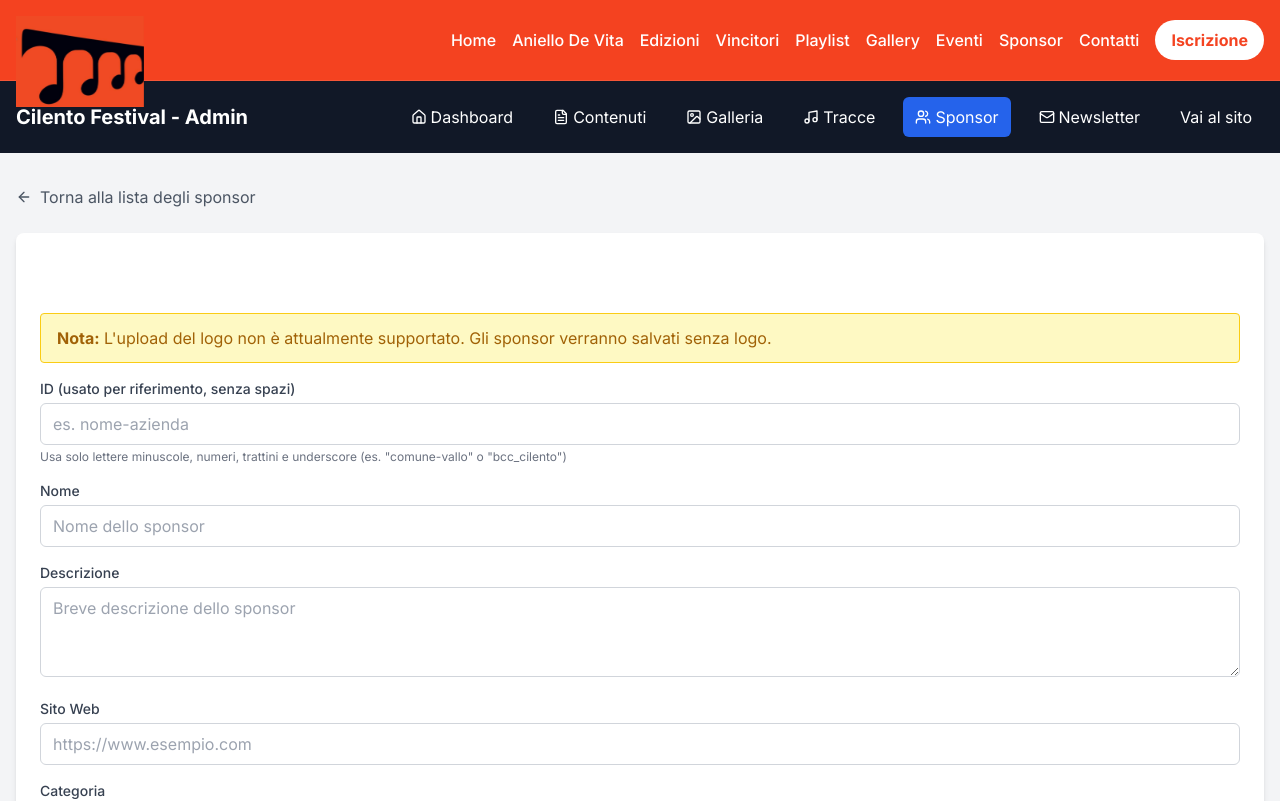
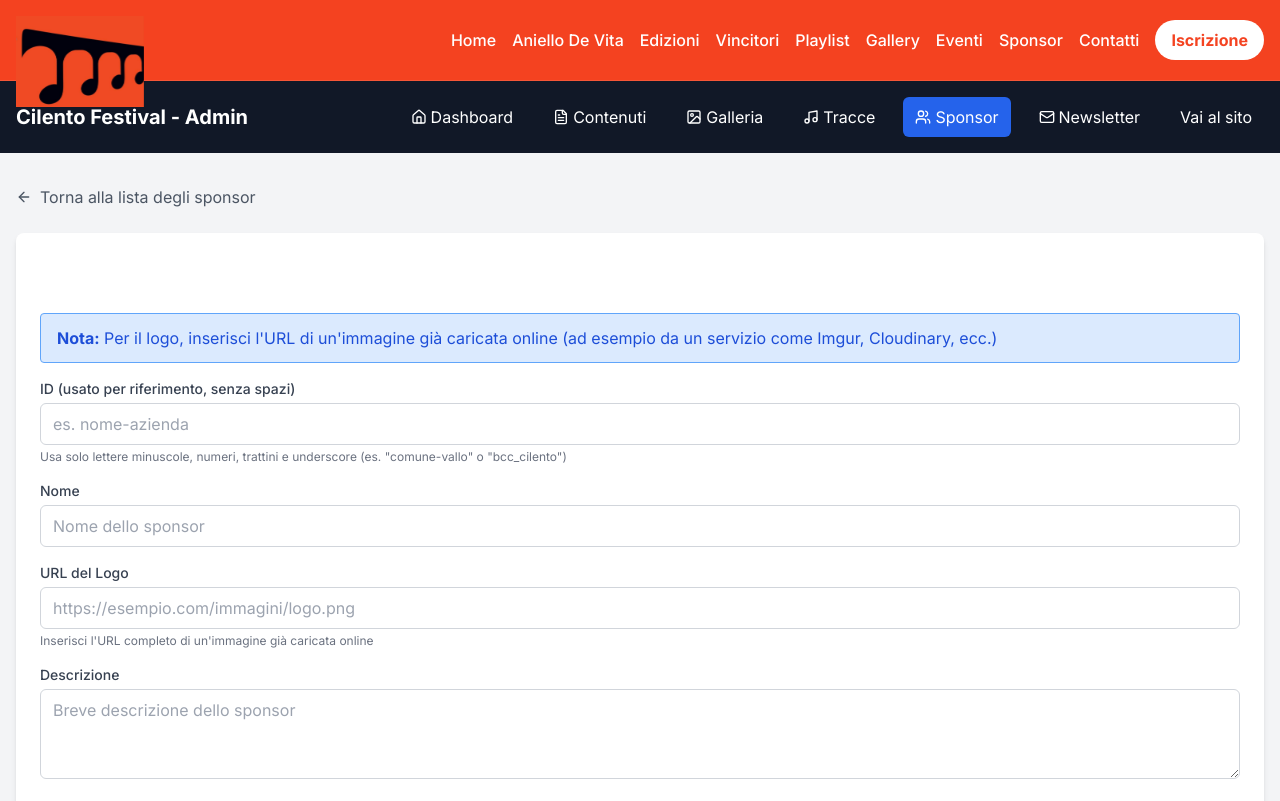
Before and after one commit to fastplay80/test1, a Next.js app: page /admin/sponsors/new in a window 1280 px wide. Shown: the top 801 px of the page. Built offline with nearby package versions, Linux system fonts and the light colour scheme; what path would draw is missing.

Commit message:
Update page.tsx

```diff
--- a/app/admin/sponsors/new/page.tsx
+++ b/app/admin/sponsors/new/page.tsx
@@ -1,14 +1,11 @@
 "use client"
 
-import type React from "react"
-
-import { useState, useRef } from "react"
+import { useState } from "react"
 import { useRouter } from "next/navigation"
 import Link from "next/link"
-import Image from "next/image"
 import { saveSponsor } from "@/lib/sponsors"
 import AdminHeader from "@/components/admin/header"
-import { ArrowLeft, Save, Upload, X } from "lucide-react"
+import { ArrowLeft, Save } from "lucide-react"
 
 export const dynamic = "force-dynamic"
 
@@ -16,39 +13,6 @@ export default function NewSponsorPage() {
   const router = useRouter()
   const [loading, setLoading] = useState(false)
   const [error, setError] = useState<string | null>(null)
-  const [logoFile, setLogoFile] = useState<File | null>(null)
-  const [logoPreview, setLogoPreview] = useState<string | null>(null)
-  const fileInputRef = useRef<HTMLInputElement>(null)
-
-  const handleFileChange = (e: React.ChangeEvent<HTMLInputElement>) => {
-    const file = e.target.files?.[0] || null
-    if (file) {
-      if (file.size > 5 * 1024 * 1024) {
-        setError("Il file è troppo grande. La dimensione massima è 5MB.")
-        return
-      }
-
-      if (!file.type.startsWith("image/")) {
-        setError("Il file deve essere un'immagine (JPG, PNG, GIF, SVG).")
-        return
-      }
-
-      setLogoFile(file)
-      const reader = new FileReader()
-      reader.onload = (e) => {
-        setLogoPreview(e.target?.result as string)
-      }
-      reader.readAsDataURL(file)
-    }
-  }
-
-  const clearLogoSelection = () => {
-    setLogoFile(null)
-    setLogoPreview(null)
-    if (fileInputRef.current) {
-      fileInputRef.current.value = ""
-    }
-  }
 
   async function handleSubmit(formData: FormData) {
     setLoading(true)
@@ -59,6 +23,7 @@ export default function NewSponsorPage() {
       const name = ((formData.get("name") as string) || "").trim()
       const description = ((formData.get("description") as string) || "").trim()
       const website = ((formData.get("website") as string) || "").trim()
+      const logoUrl = ((formData.get("logoUrl") as string) || "").trim()
       const category = formData.get("category") as string
       const orderStr = ((formData.get("order") as string) || "").trim()
 
@@ -86,18 +51,11 @@ export default function NewSponsorPage() {
 
       const order = orderStr ? Number.parseInt(orderStr, 10) : undefined
 
-      // IMPORTANTE: Saltiamo completamente la parte di upload del logo
-      // e salviamo lo sponsor senza logo
-
-      // Mostra un avviso che il logo non verrà caricato
-      if (logoFile) {
-        console.warn("L'upload del logo non è supportato in questo ambiente. Lo sponsor verrà salvato senza logo.");
-      }
-
-      // Salva lo sponsor senza logo
+      // Salva lo sponsor con l'URL del logo esterno
       const result = await saveSponsor({
         id,
         name,
+        logo: logoUrl || undefined, // Usa l'URL del logo esterno
         description: description || undefined,
         website: website || undefined,
         category: category as any,
@@ -137,9 +95,8 @@ export default function NewSponsorPage() {
 
           {error && <div className="bg-red-100 border border-red-400 text-red-700 px-4 py-3 rounded mb-4">{error}</div>}
 
-          {/* Avviso che l'upload del logo non è supportato */}
-          <div className="bg-yellow-100 border border-yellow-400 text-yellow-700 px-4 py-3 rounded mb-4">
-            <p><strong>Nota:</strong> L'upload del logo non è attualmente supportato. Gli sponsor verranno salvati senza logo.</p>
+          <div className="bg-blue-100 border border-blue-400 text-blue-700 px-4 py-3 rounded mb-4">
+            <p><strong>Nota:</strong> Per il logo, inserisci l'URL di un'immagine già caricata online (ad esempio da un servizio come Imgur, Cloudinary, ecc.)</p>
           </div>
 
           <form action={handleSubmit} className="space-y-4">
@@ -174,58 +131,21 @@ export default function NewSponsorPage() {
               />
             </div>
 
-            {/* Nascondiamo completamente la sezione di upload del logo */}
-            {/*
             <div>
-              <label className="block text-sm font-medium text-gray-700 mb-1">Logo</label>
-              <div className="mt-1 flex items-center">
-                <div
-                  className="relative flex justify-center items-center border-2 border-dashed border-gray-300 rounded-lg p-6 w-full cursor-pointer hover:bg-gray-50"
-                  onClick={() => fileInputRef.current?.click()}
-                >
-                  {logoPreview ? (
-                    <div className="relative">
-                      <Image
-                        src={logoPreview || "/placeholder.svg"}
-                        alt="Anteprima logo"
-                        width={200}
-                        height={100}
-                        className="object-contain max-h-40"
-                      />
-                      <button
-                        type="button"
-                        onClick={(e) => {
-                          e.stopPropagation()
-                          clearLogoSelection()
-                        }}
-                        className="absolute -top-3 -right-3 bg-red-500 text-white rounded-full p-1 hover:bg-red-600"
-                      >
-                        <X className="w-4 h-4" />
-                      </button>
-                    </div>
-                  ) : (
-                    <div className="text-center">
-                      <Upload className="mx-auto h-12 w-12 text-gray-400" />
-                      <div className="mt-2 text-sm text-gray-600">
-                        <span className="font-medium text-festival-orange hover:text-festival-orange-dark">
-                          Carica un file
-                        </span>{" "}
-                        o trascina e rilascia
-                      </div>
-                      <p className="text-xs text-gray-500">PNG, JPG, GIF fino a 5MB</p>
-                    </div>
-                  )}
-                  <input
-                    ref={fileInputRef}
-                    type="file"
-                    className="hidden"
-                    accept="image/*"
-                    onChange={handleFileChange}
-                  />
-                </div>
-              </div>
+              <label htmlFor="logoUrl" className="block text-sm font-medium text-gray-700 mb-1">
+                URL del Logo
+              </label>
+              <input
+                id="logoUrl"
+                name="logoUrl"
+                type="url"
+                className="w-full px-3 py-2 border border-gray-300 rounded-md focus:outline-none focus:ring-2 focus:ring-festival-orange text-black"
+                placeholder="https://esempio.com/immagini/logo.png"
+              />
+              <p className="text-xs text-gray-500 mt-1">
+                Inserisci l'URL completo di un'immagine già caricata online
+              </p>
             </div>
-            */}
 
             <div>
               <label htmlFor="description" className="block text-sm font-medium text-gray-700 mb-1">
```
